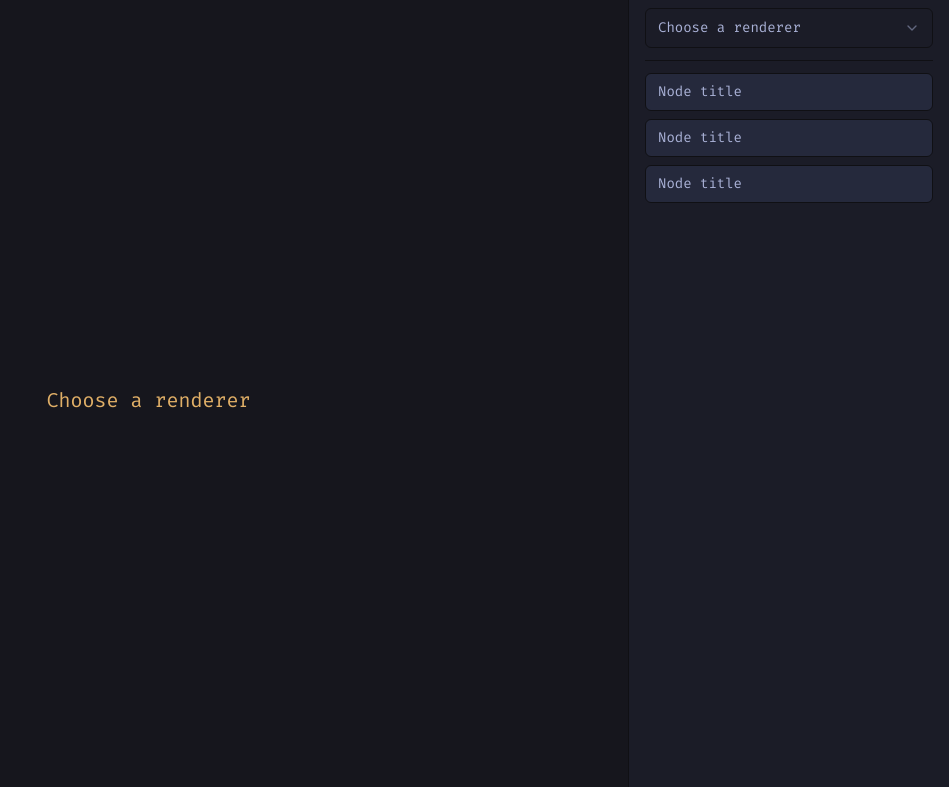
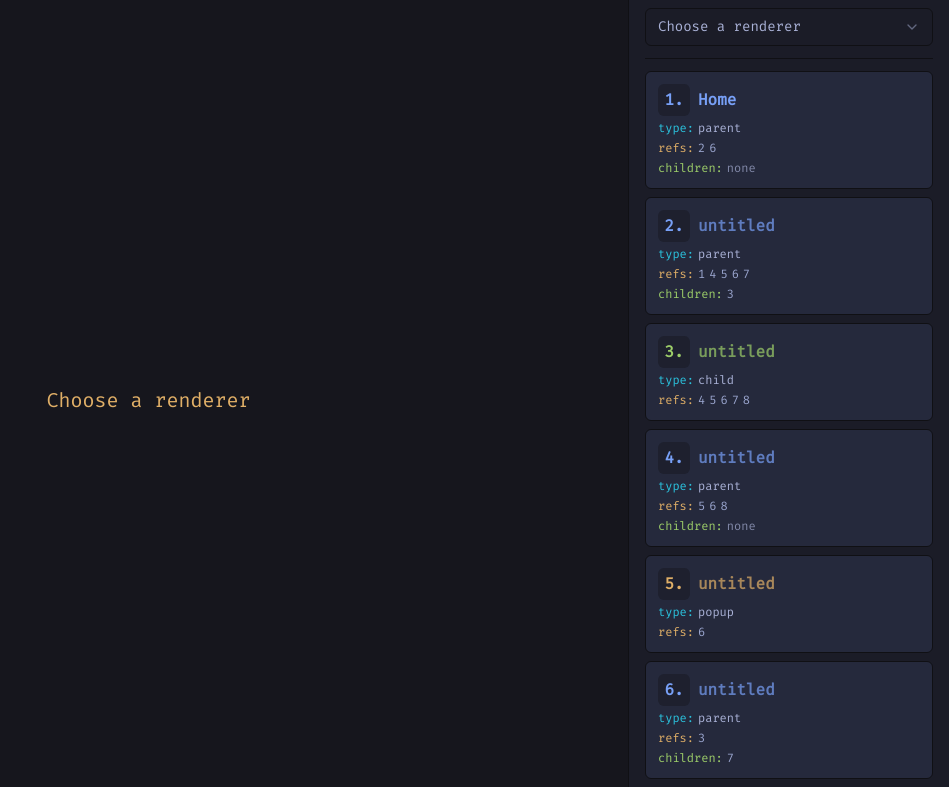
Before and after one commit to nikkehtine/web-node-trees, a React (Vite) app: page / in a window 1280 px wide. Shown: the top 787 px of the page, without its empty margins (331-1280 px from the left). Built offline with nearby package versions, Linux system fonts and the light colour scheme.

Commit message:
Add working sidebar nodes overview

```diff
--- a/scripts/generateSampleData.ts
+++ b/scripts/generateSampleData.ts
@@ -29,7 +29,7 @@ for (let i = 0; i < contentLength; i++) {
     nodeType: nodeType,
     id: i,
     references: [],
-    children: nodeType === "parent" ? [] : undefined,
+    childrenNodes: nodeType === "parent" ? [] : undefined,
   });
 }
 
@@ -47,7 +47,7 @@ for (let i = 0; i < contentLength; i++) {
         nodesArray[i - getRandomMinMaxNumber(1, 3)].references.push(i);
         break;
       case "child":
-        nodesArray[lastParent].children?.push(i);
+        nodesArray[lastParent].childrenNodes?.push(i);
         break;
     }
   }
@@ -62,7 +62,7 @@ for (let i = 0; i < contentLength; i++) {
     if (Math.random() >= probability) {
       continue;
     }
-    if (nodesArray[i].children?.includes(r)) {
+    if (nodesArray[i].childrenNodes?.includes(r)) {
       continue;
     }
     nodesArray[i].references.push(r);
--- a/src/assets/sampleData.ts
+++ b/src/assets/sampleData.ts
@@ -7,60 +7,59 @@ export const sampleNodes: Array<ContentNode> = [
     "id": 0,
     "references": [
       1,
-      2,
-      4,
-      8
+      5
     ],
-    "children": []
+    "childrenNodes": []
   },
   {
     "nodeType": "parent",
     "id": 1,
     "references": [
-      3
-    ],
-    "children": []
-  },
-  {
-    "nodeType": "popup",
-    "id": 2,
-    "references": [
       0,
       3,
       4,
-      7,
-      8
+      5,
+      6
+    ],
+    "childrenNodes": [
+      2
     ]
   },
   {
-    "nodeType": "popup",
-    "id": 3,
+    "nodeType": "child",
+    "id": 2,
     "references": [
-      0,
+      3,
+      4,
       5,
-      7,
-      9
+      6,
+      7
     ]
   },
   {
     "nodeType": "parent",
+    "id": 3,
+    "references": [
+      4,
+      5,
+      7
+    ],
+    "childrenNodes": []
+  },
+  {
+    "nodeType": "popup",
     "id": 4,
     "references": [
-      2,
-      3
-    ],
-    "children": []
+      5
+    ]
   },
   {
     "nodeType": "parent",
     "id": 5,
     "references": [
-      0,
-      2,
-      3,
-      8
+      2
     ],
-    "children": [
+    "childrenNodes": [
       6
     ]
   },
@@ -68,39 +67,22 @@ export const sampleNodes: Array<ContentNode> = [
     "nodeType": "child",
     "id": 6,
     "references": [
+      1,
       2,
-      7,
-      8,
-      9
-    ]
-  },
-  {
-    "nodeType": "popup",
-    "id": 7,
-    "references": [
-      1,
-      4,
-      6,
-      9
+      3,
+      7
     ]
   },
   {
     "nodeType": "parent",
-    "id": 8,
+    "id": 7,
     "references": [
+      0,
+      1,
       4,
       5,
-      6,
-      9
+      6
     ],
-    "children": []
-  },
-  {
-    "nodeType": "popup",
-    "id": 9,
-    "references": [
-      0,
-      5
-    ]
+    "childrenNodes": []
   }
 ];
--- a/src/components/Content.tsx
+++ b/src/components/Content.tsx
@@ -5,7 +5,7 @@ const Content = () => {
   const renderer = useContentMapStore((state) => state.renderer);
 
   return (
-    <div className="flex grow border-r bg-map text-map-foreground">
+    <div className="flex grow bg-map text-map-foreground md:border-r">
       {(() => {
         switch (renderer) {
           case "Cytoscape":
@@ -14,7 +14,7 @@ const Content = () => {
             return <KonvaMap />;
           default:
             return (
-              <p className="h-full w-full content-center items-center text-center text-xl text-tokyo-yellow">
+              <p className="h-full w-full select-none content-center items-center text-center text-xl text-tokyo-yellow">
                 Choose a renderer
               </p>
             );
--- a/src/components/Sidebar.tsx
+++ b/src/components/Sidebar.tsx
@@ -1,15 +1,16 @@
 import TechChooser from "@/components/TechChooser";
 import SidebarNode from "@/components/SidebarNode";
 import { Separator } from "@/components/ui/separator";
+import { sampleNodes } from "@/assets/sampleData";
 
 const Sidebar = () => {
   return (
-    <div className="bg-side hidden select-none gap-2 px-4 py-2 md:flex md:w-1/4 md:min-w-[226px] md:max-w-[360px] md:flex-col">
+    <div className="bg-side hidden max-h-screen select-none gap-2 px-4 py-2 md:flex md:w-1/4 md:min-w-[226px] md:max-w-[360px] md:flex-col">
       <TechChooser />
       <Separator className="my-1" />
-      <SidebarNode />
-      <SidebarNode />
-      <SidebarNode />
+      {sampleNodes.map((nodeProps) => (
+        <SidebarNode key={nodeProps.id} {...nodeProps} />
+      ))}
     </div>
   );
 };
--- a/src/components/SidebarNode.tsx
+++ b/src/components/SidebarNode.tsx
@@ -1,19 +1,104 @@
-import { SidebarNodeTextProps } from "@/lib/types";
+import { SidebarNodeTextProps, SidebarNodeKeyValueProps } from "@/lib/types";
 import { cn } from "@/lib/utils";
+import type { ContentNode, NodeType } from "@/lib/types";
 
-const SidebarNode = () => {
+const colorVariants: { [name: string]: string } = {
+  parent: "text-tokyo-blue",
+  child: "text-tokyo-green",
+  popup: "text-tokyo-yellow",
+  untitled: "opacity-70",
+  base: "text-tokyo-3",
+};
+
+const SidebarNode = ({
+  name,
+  nodeType,
+  id,
+  references,
+  childrenNodes,
+}: ContentNode) => {
   return (
-    <div className="select-text rounded-md border bg-card px-3 py-2 text-xs">
-      <Title>Node title</Title>
+    <div
+      key={id}
+      className="cursor-default select-text rounded-md border bg-card px-3 py-2 text-xs"
+    >
+      <Title name={name} id={id} nodeType={nodeType} />
+      <Type nodeType={nodeType} />
+      <References refs={references} />
+      <Children childrenRefs={childrenNodes} />
     </div>
   );
 };
 
 const Title = ({
+  name,
+  id,
+  nodeType,
+}: {
+  name?: string;
+  id: number;
+  nodeType: NodeType;
+}) => (
+  <div className="my-1 flex place-items-center gap-2 text-base font-bold">
+    <div
+      className={cn(
+        "flex h-8 w-8 items-center justify-center rounded-md bg-tokyo-7 px-1",
+        colorVariants[nodeType],
+      )}
+    >
+      {id + 1}.
+    </div>
+    <div
+      className={cn(
+        colorVariants[nodeType],
+        cn(!name && colorVariants["untitled"]),
+      )}
+    >
+      {name || "untitled"}
+    </div>
+  </div>
+);
+
+const KeyValue = ({
+  title,
   children,
   className: passedClasses,
-}: SidebarNodeTextProps) => (
-  <p className={cn("text-sm", passedClasses)}>{children}</p>
+}: SidebarNodeKeyValueProps) => (
+  <p className="my-1 flex gap-1">
+    <span className={cn(passedClasses)}>{title}:</span>
+    {children}
+  </p>
 );
 
+const Type = ({ nodeType }: { nodeType: NodeType }) => (
+  <KeyValue title="type" className="text-tokyo-cyan">
+    {nodeType}
+  </KeyValue>
+);
+
+const Numbers = ({ children }: SidebarNodeTextProps) => {
+  return children.length > 0 ? (
+    children.map((v: number, i: number) => (
+      <span key={i} className={colorVariants["base"]}>
+        {v + 1}
+      </span>
+    ))
+  ) : (
+    <span className={colorVariants["untitled"]}>none</span>
+  );
+};
+
+const References = ({ refs }: { refs: number[] }) => (
+  <KeyValue title="refs" className="text-tokyo-yellow">
+    <Numbers>{refs}</Numbers>
+  </KeyValue>
+);
+
+const Children = ({ childrenRefs }: { childrenRefs: number[] | undefined }) =>
+  childrenRefs && (
+    <KeyValue title="children" className="text-tokyo-green">
+      <Numbers>{childrenRefs}</Numbers>
+    </KeyValue>
+  );
+
 export default SidebarNode;
--- a/src/index.css
+++ b/src/index.css
@@ -31,6 +31,7 @@
     --chart-4: var(--tokyo-sky);
     --chart-5: var(--tokyo-indigo);
     --radius: 0.5rem;
+
     /* Tokyo Night */
     --tokyo-red: 349 89% 72%;
     --tokyo-orange: 22 100% 70%;
--- a/src/lib/types.ts
+++ b/src/lib/types.ts
@@ -3,7 +3,7 @@ export type ContentNode = {
   nodeType: NodeType;
   id: number;
   references: Reference[];
-  children?: Reference[];
+  childrenNodes?: Reference[];
 };
 
 export type NodesList = ContentNode[];
@@ -16,3 +16,7 @@ export type SidebarNodeTextProps = {
   children: any;
   className?: string;
 };
+
+export type SidebarNodeKeyValueProps = {
+  title: string;
+} & SidebarNodeTextProps;
```
Also changed, not shown: src/components/ui/button.tsx (+13 -13 lines).
